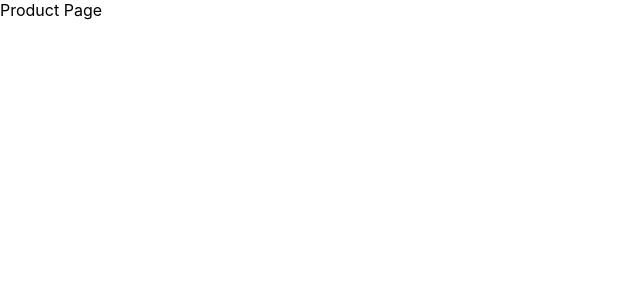
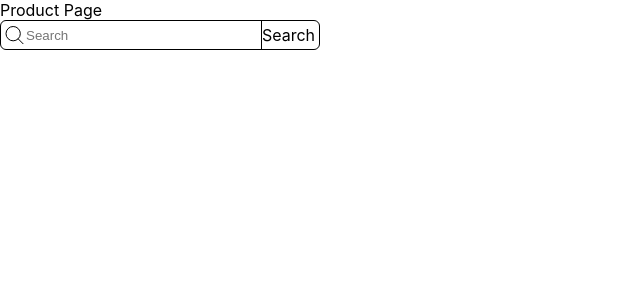
Before and after one commit to hovpetrosyan95/social-signup-task, a React (Create React App) app: page / in a window 1280 px wide. Shown: the top 300 px of the page, without its empty margins (0-640 px from the left). Built offline with nearby package versions, Linux system fonts and the light colour scheme.

Commit message:
redux, redux-saga setup

```diff
--- a/package.json
+++ b/package.json
@@ -10,11 +10,16 @@
     "@types/node": "^12.0.0",
     "@types/react": "^16.9.0",
     "@types/react-dom": "^16.9.0",
+    "@types/react-redux": "^7.1.9",
     "@types/react-router-dom": "^5.1.6",
+    "node-sass": "^4.14.1",
     "react": "^16.13.1",
     "react-dom": "^16.13.1",
+    "react-redux": "^7.2.1",
     "react-router-dom": "^5.2.0",
     "react-scripts": "3.4.3",
+    "redux": "^4.0.5",
+    "redux-saga": "^1.1.3",
     "typescript": "~3.7.2"
   },
   "scripts": {
--- /dev/null
+++ b/src/actions/index.ts
@@ -0,0 +1,3 @@
+export const getData = () => ({
+    type: 'GET_DATA'
+  })
--- /dev/null
+++ b/src/components/SearchBar/index.tsx
@@ -0,0 +1,15 @@
+import React from "react";
+import Search from '../icons/Search';
+import "./style.scss";
+
+const SearchBar = () => {
+    return(
+    <div className="search-bar">
+    <input placeholder="Search"></input>
+    <Search />
+    <div className="search-btn">Search</div>
+    </div>
+    );
+}
+
+export default SearchBar;
--- /dev/null
+++ b/src/components/SearchBar/style.scss
@@ -0,0 +1,33 @@
+$h: 30px;
+@mixin centerVertically {
+  top: 50%;
+  transform: translateY(-50%);
+}
+
+
+.search-bar {
+  position: relative;
+  width: 25%;
+  height: $h;
+  input {
+    height: 100%;
+    width: 100%;
+    padding-left: 25px;
+    border: 1px solid #000000;
+    box-sizing: border-box;
+    border-radius: 6px;
+  }
+  svg {
+    position: absolute;
+    left: 5px;
+    @include centerVertically;
+  }
+  .search-btn {
+    position: absolute;
+    right: 5px;
+    height: 100%;
+    border-left: 1px solid #000000;
+    @include centerVertically;
+    line-height: $h;
+  }
+}
--- /dev/null
+++ b/src/components/icons/Search/index.tsx
@@ -0,0 +1,9 @@
+import React from "react";
+
+const Search  = () => <svg width="19" height="19" viewBox="0 0 19 19" fill="none" xmlns="http://www.w3.org/2000/svg">
+<circle cx="8.1579" cy="8.1579" r="7.1579" stroke="black"/>
+<line x1="12.9851" y1="13.1726" x2="18.3536" y2="18.5411" stroke="black"/>
+</svg>
+;
+
+export default Search;
--- a/src/containers/ProductPage/index.tsx
+++ b/src/containers/ProductPage/index.tsx
@@ -1,7 +1,22 @@
 import React from "react";
+import { connect } from "react-redux";
+import SearchBar from "../../components/SearchBar";
+import {getData} from "../../actions";
 
 const ProductPage = () => {
-    return <div>Product Page</div>
+    return <div>Product Page
+        <SearchBar />
+    </div>
 }
 
-export default ProductPage;
+// needs to be fixed
+const mapStateToProps = (state: any) => ({
+    data: state.data
+});
+
+
+const mapDispatchToProps = (dispatch: Function) => ({
+    getData: dispatch(getData())
+});
+
+export default connect(mapStateToProps, mapDispatchToProps)(ProductPage);
--- /dev/null
+++ b/src/reducers/index.ts
@@ -0,0 +1,19 @@
+
+import { combineReducers } from 'redux'
+// import todos from './todos'
+// import visibilityFilter from './visibilityFilter'
+
+const gettingData = (state = {}, action: {type: string, payload: Object}) => {
+    switch (action.type) {
+      case 'GET_DATA':
+          // needs to be fixed
+        return state;
+      default:
+        return state;
+    }
+  }
+
+export default combineReducers({
+    gettingData
+//   visibilityFilter
+})
--- /dev/null
+++ b/src/sagas/index.ts
@@ -0,0 +1,14 @@
+import { call, put, takeLatest } from 'redux-saga/effects';
+function* getData (action: Object) {
+   try {
+      // here will be data fetching
+   } catch (e) {
+      // failure alert
+   }
+}
+
+function* saga() {
+  yield takeLatest("GET_DATA", getData);
+}
+
+export default saga;
--- /dev/null
+++ b/src/store/index.js
@@ -0,0 +1,17 @@
+import { createStore, applyMiddleware } from 'redux';
+import createSagaMiddleware from 'redux-saga';
+
+import rootReducer from "../reducers";
+
+
+import saga from '../sagas';
+
+
+const sagaMiddleware = createSagaMiddleware()
+
+const store = createStore(rootReducer,  applyMiddleware(sagaMiddleware));
+
+
+sagaMiddleware.run(saga);
+
+export default store;
```
Also changed, not shown: src/components/Slider/index.tsx (added, +12 -0 lines), src/index.tsx (+9 -3 lines), 1 other file (tests, documents, lock files or other folders).
